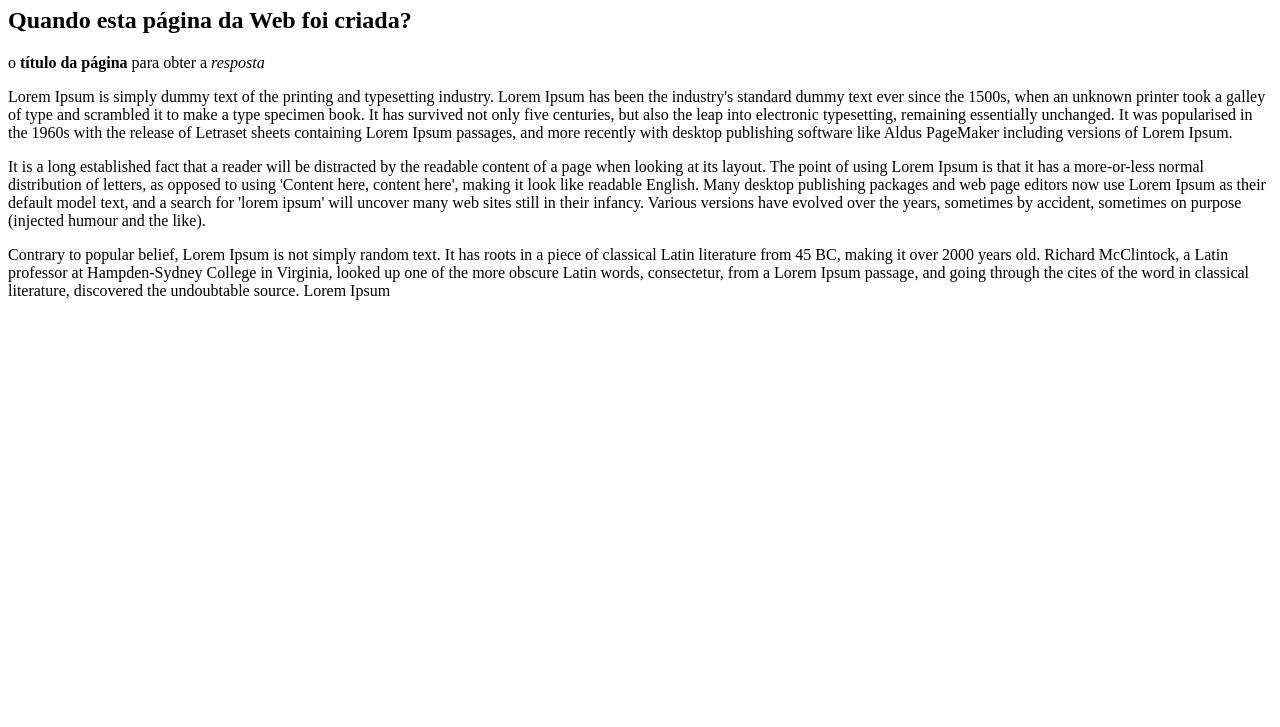
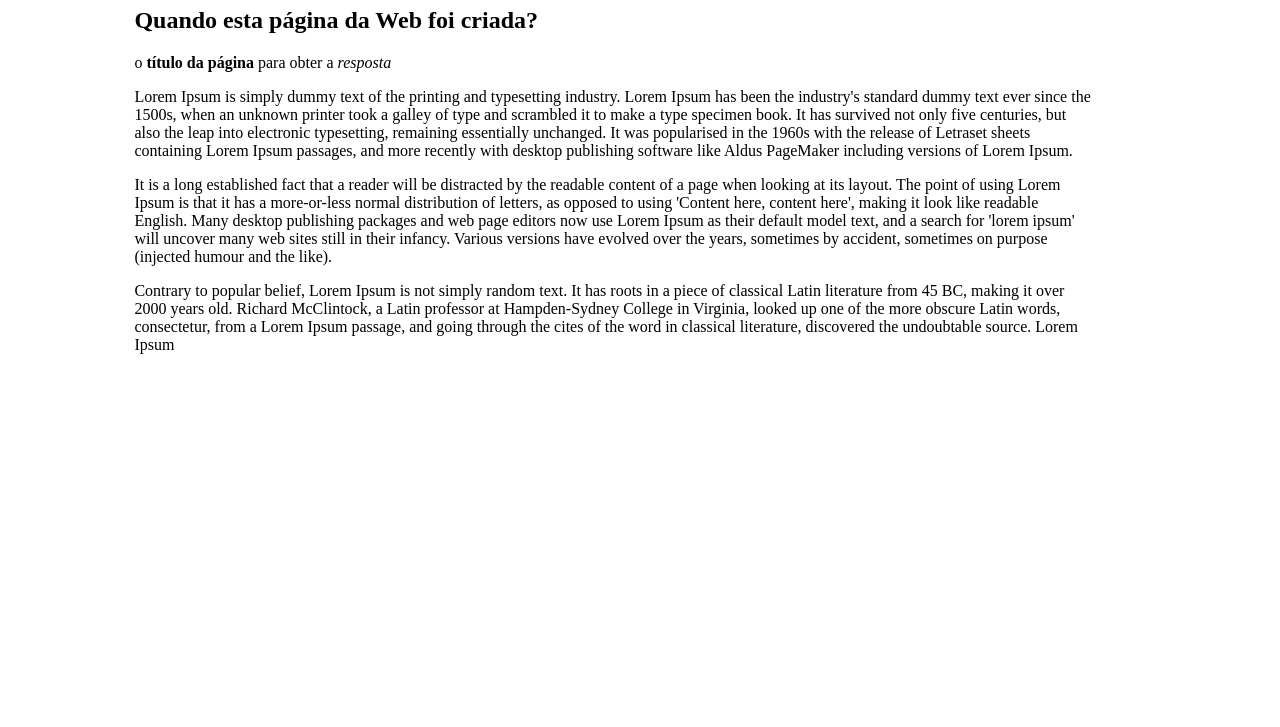
Before and after one commit to Marcelalopes/exerciciosFrontAcademia, a plain HTML site: page index.html in a window 1280 px wide. Shown: the part 73-800 px from the top of the page. Drawn offline with Linux system fonts and the light colour scheme.

Commit message:
Exercicio 7

```diff
--- a/index.html
+++ b/index.html
@@ -1,17 +1,26 @@
 <!DOCTYPE html>
 <html lang="en">
 <head>
+    <style type="text/css">
+        .container{
+            max-width: 960px;
+            margin-left: 10%;
+            margin-right: 10%;
+        }
+    </style>
     <meta charset="UTF-8">
     <meta http-equiv="X-UA-Compatible" content="IE=edge">
     <meta name="viewport" content="width=device-width, initial-scale=1.0">
     <title>10/05/2022</title>
 </head>
 <body>
+    <div class="container">
         <h1 style="color: blue; text-align: center;">Hello World!</h1>
         <h2>Quando esta página da Web foi criada? </h2>
         <p> o <strong>título da página</strong> para obter a <em>resposta</em></p>
         <p>Lorem Ipsum is simply dummy text of the printing and typesetting industry. Lorem Ipsum has been the industry's standard dummy text ever since the 1500s, when an unknown printer took a galley of type and scrambled it to make a type specimen book. It has survived not only five centuries, but also the leap into electronic typesetting, remaining essentially unchanged. It was popularised in the 1960s with the release of Letraset sheets containing Lorem Ipsum passages, and more recently with desktop publishing software like Aldus PageMaker including versions of Lorem Ipsum.</p>
         <p>It is a long established fact that a reader will be distracted by the readable content of a page when looking at its layout. The point of using Lorem Ipsum is that it has a more-or-less normal distribution of letters, as opposed to using 'Content here, content here', making it look like readable English. Many desktop publishing packages and web page editors now use Lorem Ipsum as their default model text, and a search for 'lorem ipsum' will uncover many web sites still in their infancy. Various versions have evolved over the years, sometimes by accident, sometimes on purpose (injected humour and the like).</p>
         <p>Contrary to popular belief, Lorem Ipsum is not simply random text. It has roots in a piece of classical Latin literature from 45 BC, making it over 2000 years old. Richard McClintock, a Latin professor at Hampden-Sydney College in Virginia, looked up one of the more obscure Latin words, consectetur, from a Lorem Ipsum passage, and going through the cites of the word in classical literature, discovered the undoubtable source. Lorem Ipsum</p>
+    </div>
 </body>
 </html>
```
Lines whose indentation alone changed are shown as unchanged.
